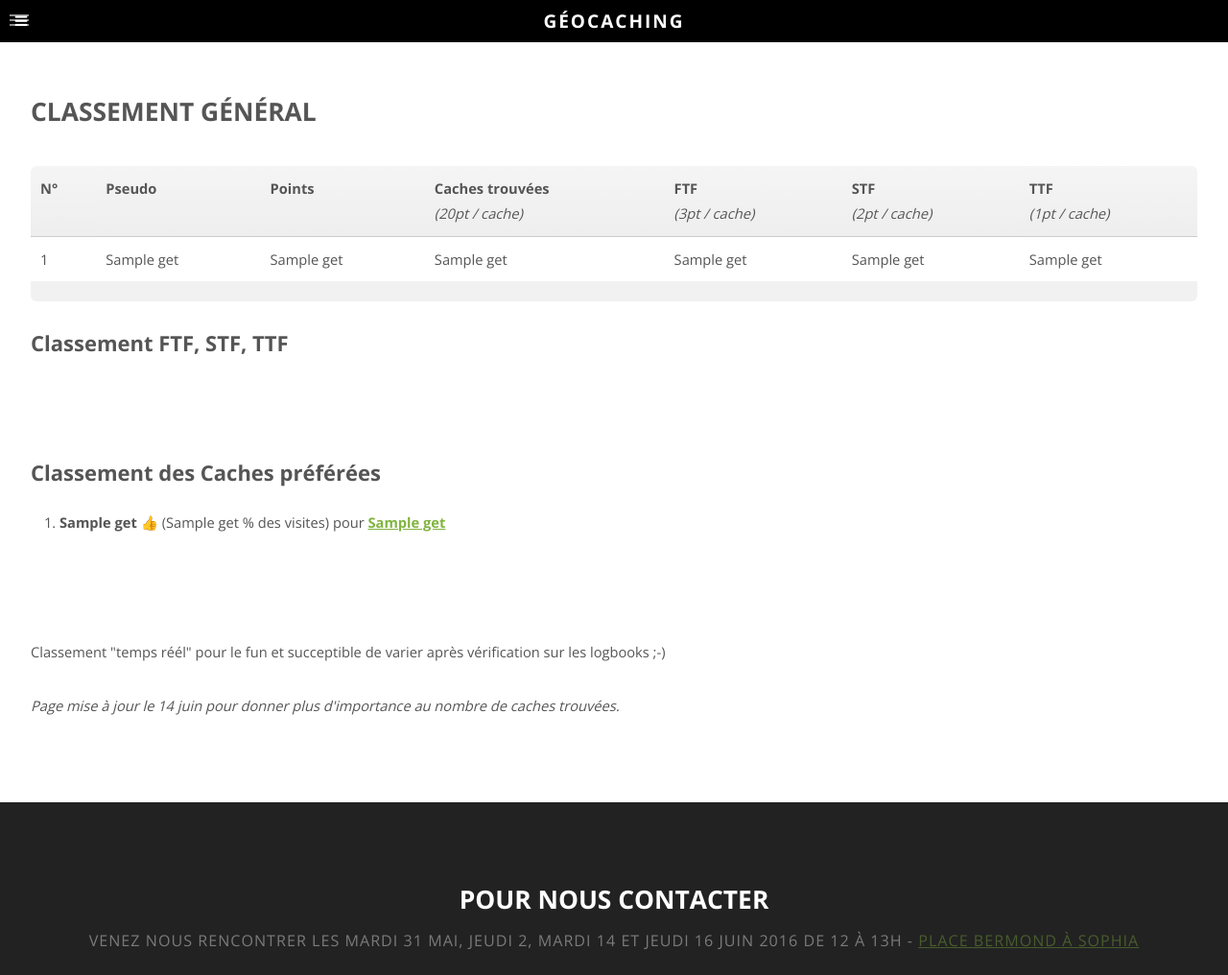
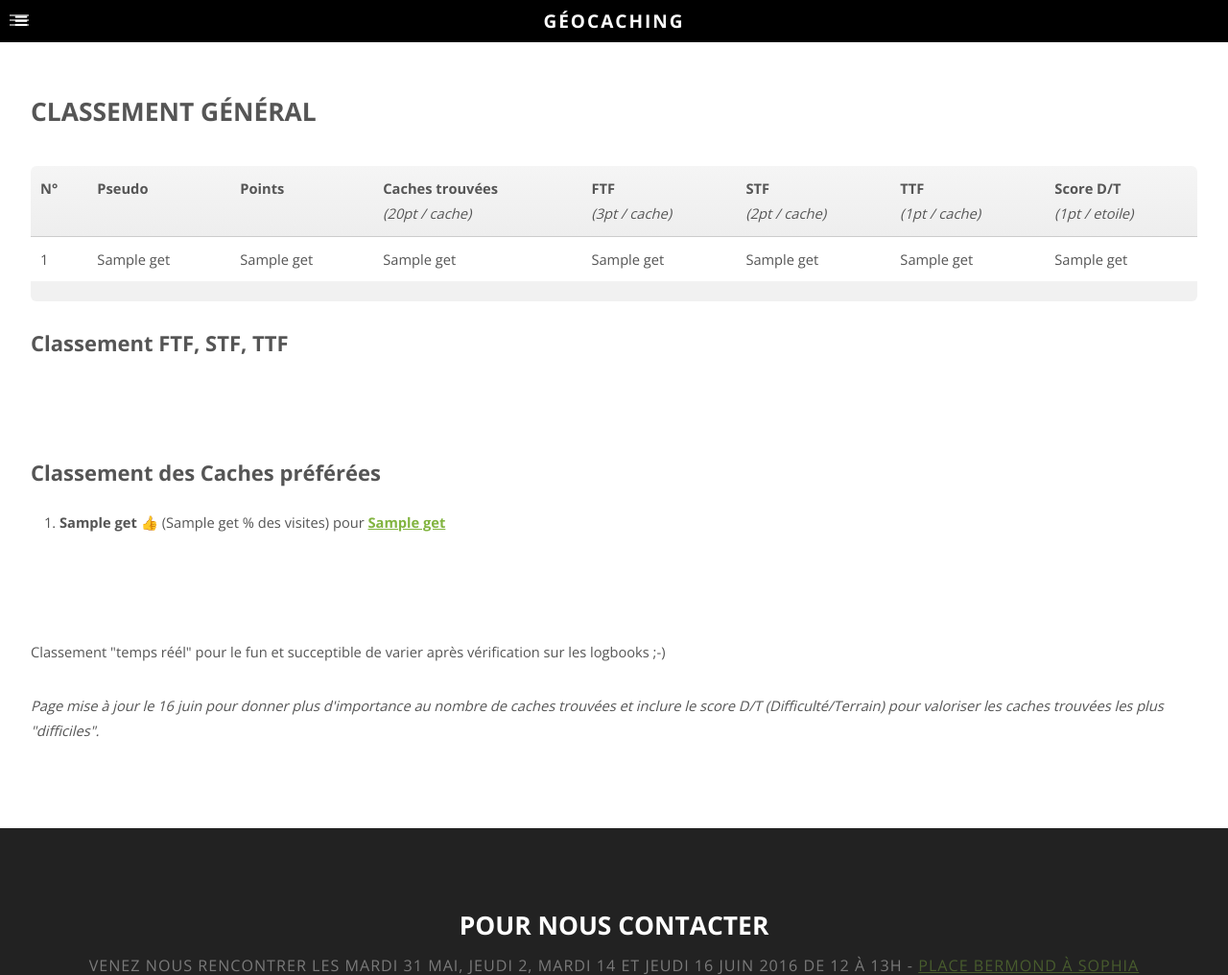
Before and after one commit to MariusMez/GeocachingJDS, a Node server app: template cloud/views/ranking.ejs in a window 1280 px wide. Shown: the top 1016 px of the page at 96% size. Run offline with Node 20, Linux system fonts and the light colour scheme; the template is opened without the code that fills it: most values are stand-ins (such as "Sample title", 1, 10 or a date in 2020).

Commit message:
Ajout classement ratio DT

```diff
--- a/cloud/app.js
+++ b/cloud/app.js
@@ -24,7 +24,7 @@
 					var queryGeocacheurs = new Parse.Query(Ranking);
 					var Geocache = Parse.Object.extend("Geocache");
 					var queryGeocaches = new Parse.Query(Geocache);
-					queryGeocacheurs.descending("Score, ScoreFTF");
+					queryGeocacheurs.descending("Score, ScoreFTF, ScoreDT");
 					queryGeocacheurs.limit(1000);
 					queryGeocacheurs.find().then(function(rank) {
 						queryGeocaches.equalTo("Active", true);
@@ -153,7 +153,7 @@
 							query.equalTo("Email", geocacheur.get("Email"));
 							query.count().then(function(counter) {
 								var scoreFTFSTFTTF = geocacheur.get("FTF") * scoreFTF + geocacheur.get("STF") * scoreSTF + geocacheur.get("TTF") * scoreTTF;
-								var score = counter * scoreFoundIt + scoreFTFSTFTTF;
+								var score = counter * scoreFoundIt + scoreFTFSTFTTF + geocacheur.get("ScoreDT");
 								geocacheur.set("Found", counter);
 								geocacheur.set("Score", score);
 								geocacheur.set("ScoreFTF", scoreFTFSTFTTF);
--- a/cloud/views/ranking.ejs
+++ b/cloud/views/ranking.ejs
@@ -135,11 +135,15 @@
 							<th>
 								<b>TTF</b><br><i>(1pt / cache)</i>
 							</th>
+							<th>
+								<b>Score D/T</b><br><i>(1pt / etoile)</i>
+							</th>
 						</tr>
 					</thead>
 
 					<tfoot>
 						<tr>
+							<td></td>
 							<td></td>
 							<td></td>
 							<td></td>
@@ -160,6 +164,7 @@
 							<td><%= geocacheur.get("FTF") %></td>
 							<td><%= geocacheur.get("STF") %></td>
 							<td><%= geocacheur.get("TTF") %></td>
+							<td><%= geocacheur.get("ScoreDT") %></td>
 						</tr>
 						<% }); %>
 					</tbody>
@@ -196,7 +201,7 @@
 
 			<br>
 			<p>Classement "temps réél" pour le fun et succeptible de varier après vérification sur les logbooks ;-)</p>
-			<p><i>Page mise à jour le 14 juin pour donner plus d'importance au nombre de caches trouvées.</i></p>
+			<p><i>Page mise à jour le 16 juin pour donner plus d'importance au nombre de caches trouvées et inclure le score D/T (Difficulté/Terrain) pour valoriser les caches trouvées les plus "difficiles".</i></p>
 		</div>
 	</div>
 
```
